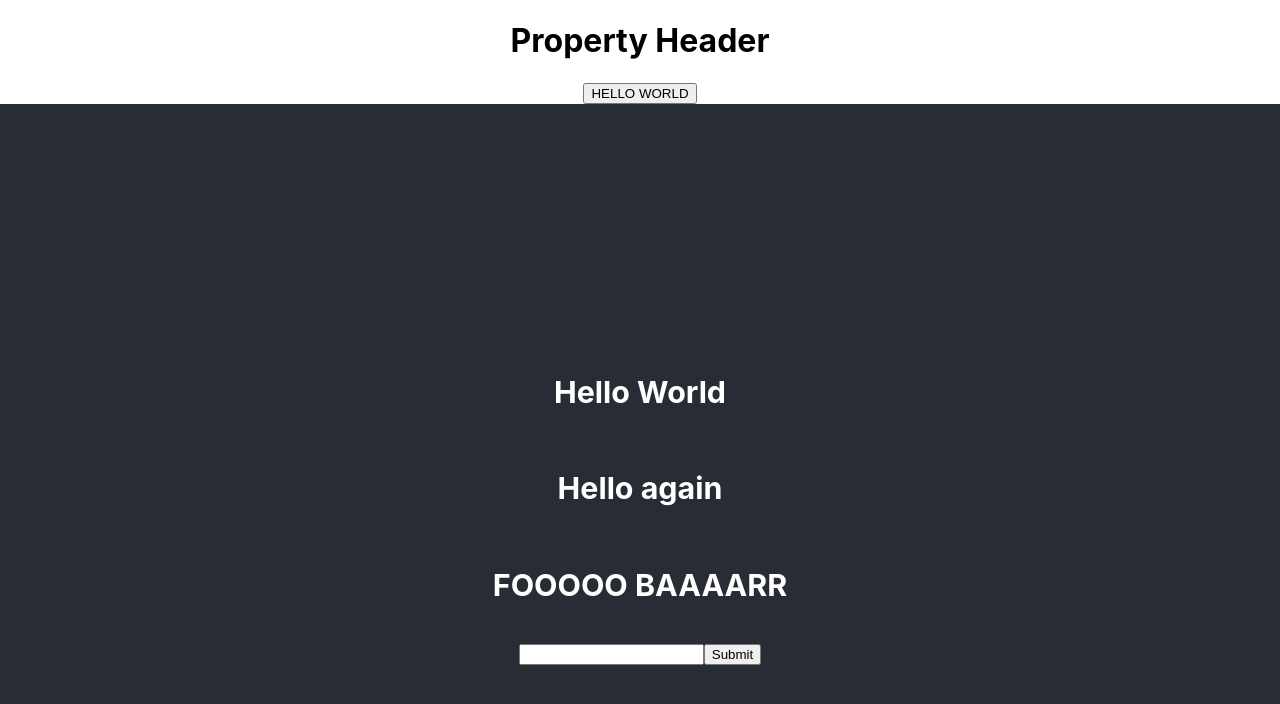
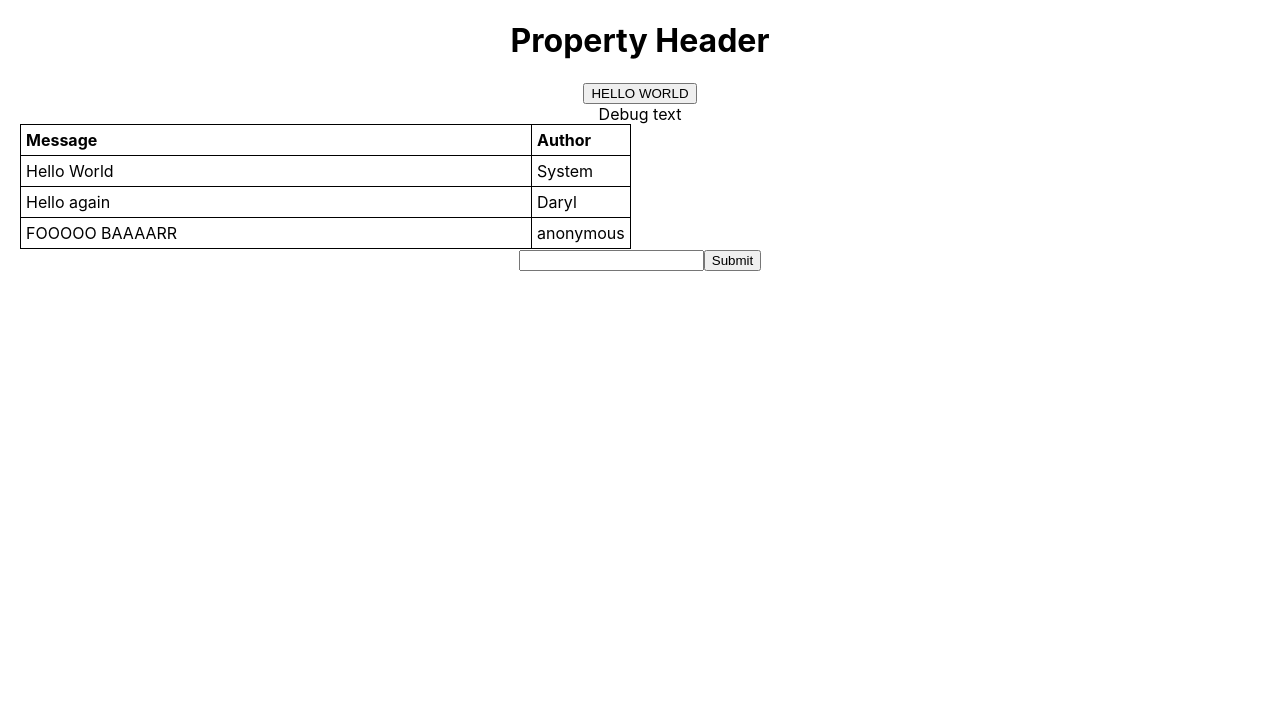
Before and after one commit to Lyraad/react-typescript-learning, a React (Create React App) app: page / in a window 1280 px wide. Shown: the top 704 px of the page. Built offline with nearby package versions, Linux system fonts and the light colour scheme.

Commit message:
Messages into table

```diff
--- a/src/App.css
+++ b/src/App.css
@@ -2,37 +2,11 @@
   text-align: center;
 }
 
-.App-logo {
-  height: 40vmin;
-  pointer-events: none;
+table,
+th,
+td {
+  padding: 5px;
+  text-align: left;
+  border: 1px solid black;
+  border-collapse: collapse;
 }
-
-@media (prefers-reduced-motion: no-preference) {
-  .App-logo {
-    animation: App-logo-spin infinite 20s linear;
-  }
-}
-
-.App-header {
-  background-color: #282c34;
-  min-height: 100vh;
-  display: flex;
-  flex-direction: column;
-  align-items: center;
-  justify-content: center;
-  font-size: calc(10px + 2vmin);
-  color: white;
-}
-
-.App-link {
-  color: #61dafb;
-}
-
-@keyframes App-logo-spin {
-  from {
-    transform: rotate(0deg);
-  }
-  to {
-    transform: rotate(360deg);
-  }
-}
--- a/src/App.tsx
+++ b/src/App.tsx
@@ -4,14 +4,21 @@ import Header from "./components/Header";
 import Button from "./components/Button";
 import MessageBoard from "./components/MessageBoard";
 
+const testFunc = function (input: string): string {
+  let output = `Button clicked - ${input}`;
+  testVar = "MODIFIED";
+  return output;
+};
+
+let testVar = "Debug text";
+
 function App() {
   return (
     <div className="App">
       <Header content="Property Header" />
-      <Button buttonText="HELLO WORLD" />
-      <header className="App-header">
-        <MessageBoard />
-      </header>
+      <Button buttonText="HELLO WORLD" testFunc={testFunc} />
+      {testVar}
+      <MessageBoard />
     </div>
   );
 }
--- a/src/components/Button.tsx
+++ b/src/components/Button.tsx
@@ -1,10 +1,16 @@
 import React from "react";
 
-const Button = (props: any) => {
-  const { buttonText, testFunc } = props;
+interface props {
+  buttonText: string;
+  testFunc(input: string): string;
+}
+
+const Button = ({ buttonText, testFunc }: props) => {
   return (
     <div>
-      <button onClick={() => testFunc("Pepis")}>{buttonText}</button>
+      <button onClick={() => console.log(testFunc("TEST2"))}>
+        {buttonText}
+      </button>
     </div>
   );
 };
--- a/src/components/Message.tsx
+++ b/src/components/Message.tsx
@@ -2,10 +2,16 @@ import React from "react";
 
 interface props {
   content: string;
+  author?: string;
 }
 
-function Message({ content }: props) {
-  return <h3>{content}</h3>;
+function Message({ content, author }: props) {
+  return (
+    <tr>
+      <td>{content}</td>
+      <td>{author ? author : "anonymous"}</td>
+    </tr>
+  );
 }
 
 export default Message;
--- a/src/components/MessageBoard.tsx
+++ b/src/components/MessageBoard.tsx
@@ -13,7 +13,12 @@ let messageData: message[];
 
 messageData = [
   { id: 1, timestamp: "test", messageContent: "Hello World", author: "System" },
-  { id: 2, timestamp: "another", messageContent: "Hello again" },
+  {
+    id: 2,
+    timestamp: "another",
+    messageContent: "Hello again",
+    author: "Daryl",
+  },
   { id: 3, timestamp: "ignore", messageContent: "FOOOOO BAAAARR" },
 ];
 
@@ -31,9 +36,21 @@ messageData = [
 function MessageBoard() {
   return (
     <>
-      {messageData.map((post) => (
-        <Message key={post.id} content={post.messageContent} />
-      ))}
+      <table style={{ marginLeft: "20px" }}>
+        <tbody>
+          <tr>
+            <th style={{ width: "500px" }}>Message</th>
+            <th>Author</th>
+          </tr>
+          {messageData.map((post) => (
+            <Message
+              key={post.id}
+              content={post.messageContent}
+              author={post.author}
+            />
+          ))}
+        </tbody>
+      </table>
 
       <AddMessage />
     </>
```
